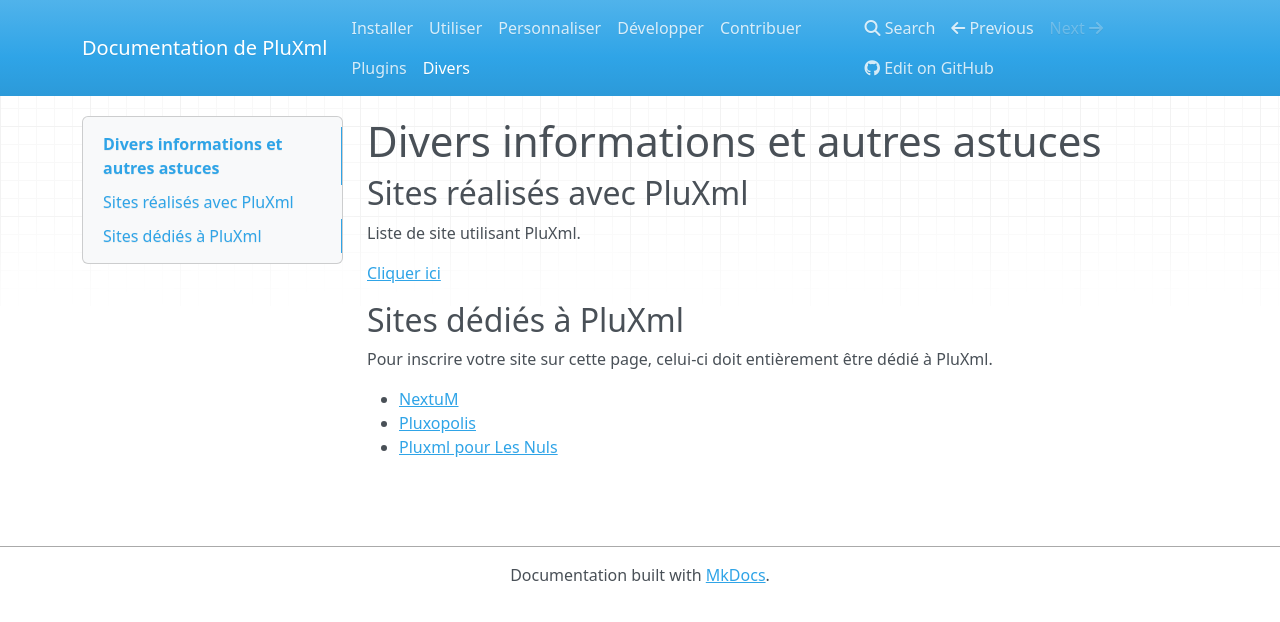
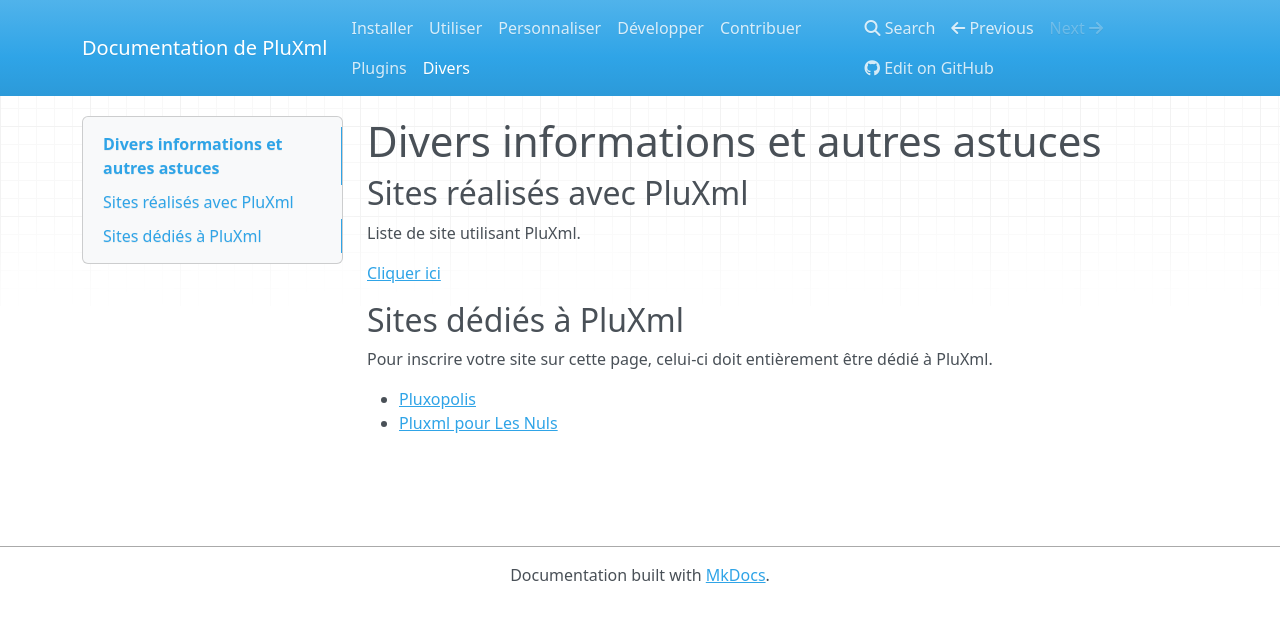
Before and after one commit to pluxml/PluXml-Wiki, an MkDocs documentation site: the page built from docs/divers/divers-autre.md, in a window 1280 px wide. Shown: the top 622 px of the page. Built offline with MkDocs 1.6.1, drawn with Linux system fonts in a browser that asks for light colours; nearby versions of some CDN libraries.

```diff
--- a/docs/divers/divers-autre.md
+++ b/docs/divers/divers-autre.md
@@ -10,6 +10,5 @@ Liste de site utilisant PluXml.
 
 Pour inscrire votre site sur cette page, celui-ci doit entièrement être dédié à PluXml.
 
-* [NextuM](http://nextum.fr/)
-* [Pluxopolis](http://pluxopolis.net/)
-* [Pluxml pour Les Nuls](http://tuto-pluxml.reseauk.info/)
+* [Pluxopolis](https://ressources.pluxopolis.net)
+* [Pluxml pour Les Nuls](https://tuto-pluxml.reseauk.info/allarchive)
```
